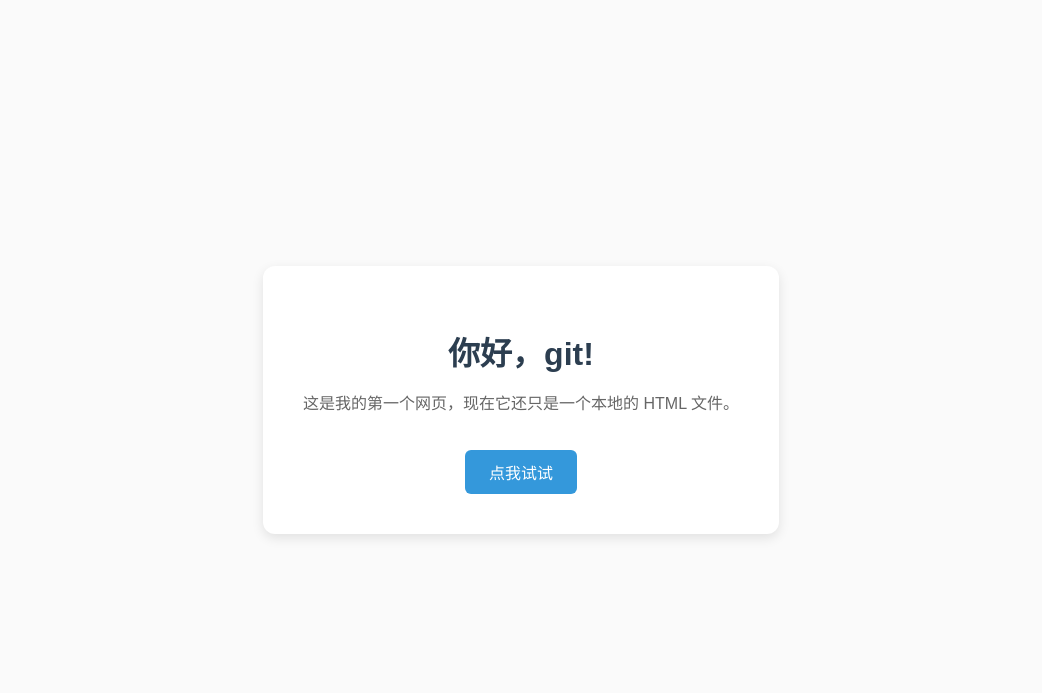
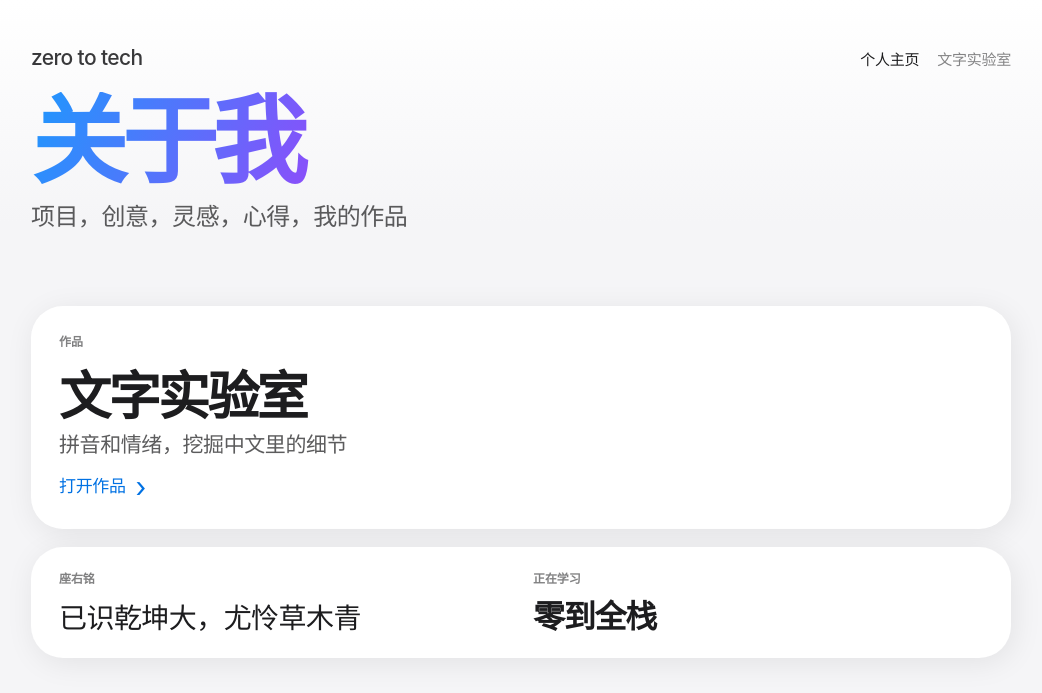
Before and after one commit to sharondong-boop/site2, a plain HTML site: page index.html in a window 1280 px wide. Shown: the whole page, without its empty margins (119-1161 px from the left). Drawn offline with nearby package versions, Linux system fonts and the light colour scheme.

Commit message:
模块化

```diff
--- /dev/null
+++ b/css/cards.css
@@ -0,0 +1,99 @@
+.panel {
+  padding: 24px 28px;
+  background: var(--surface);
+  border-radius: var(--radius-panel);
+  box-shadow: var(--shadow);
+}
+
+/* 卡片的初始状态：藏起来 + 微微下沉，等动画把它们抬起来。
+   cards.js 在浏览器加载完后用 anime.js 给它们做 stagger 入场。 */
+.card {
+  opacity: 0;
+  transform: translateY(24px);
+}
+
+.section-kicker {
+  margin-bottom: 12px;
+  color: var(--text-muted);
+  font-size: 12px;
+  font-weight: 600;
+  line-height: 1.33;
+  letter-spacing: -0.12px;
+}
+
+/* === 作品 panel === */
+.featured-work-panel {
+  display: grid;
+  gap: 8px;
+  padding-top: 28px;
+  padding-bottom: 28px;
+  min-height: 220px;
+  align-content: center;
+}
+
+.featured-title {
+  max-width: 720px;
+  font-size: clamp(34px, 4.2vw, 52px);
+  line-height: 1.04;
+  letter-spacing: -0.05em;
+  font-weight: 600;
+}
+
+.featured-copy {
+  max-width: 520px;
+  color: var(--text-soft);
+  font-size: clamp(17px, 2vw, 21px);
+  line-height: 1.28;
+  letter-spacing: -0.02em;
+}
+
+.featured-link {
+  display: inline-flex;
+  align-items: center;
+  gap: 10px;
+  width: fit-content;
+  margin-top: 6px;
+  transition: opacity 0.2s;
+}
+
+.featured-link:hover { opacity: 0.86; }
+
+.featured-link-label {
+  color: var(--brand);
+  font-size: 17px;
+  line-height: 1.47;
+  letter-spacing: -0.37px;
+}
+
+.arrow {
+  color: var(--brand);
+  font-size: 28px;
+  line-height: 1;
+}
+
+/* === 身份 panel === */
+.identity-panel {
+  display: grid;
+  grid-template-columns: repeat(2, minmax(0, 1fr));
+  gap: 24px;
+  align-items: start;
+  padding-top: 20px;
+  padding-bottom: 20px;
+}
+
+.identity-item { padding-top: 4px; }
+
+.identity-value {
+  font-size: clamp(24px, 3vw, 32px);
+  line-height: 1.12;
+  letter-spacing: -0.04em;
+  font-weight: 600;
+}
+
+.identity-quote {
+  max-width: 520px;
+  font-size: clamp(20px, 2.2vw, 28px);
+  line-height: 1.4;
+  letter-spacing: -0.02em;
+  font-weight: 500;
+}
--- /dev/null
+++ b/css/hero.css
@@ -0,0 +1,46 @@
+.hero-stage {
+  padding: 8px 0 18px;
+  min-height: 36vh;
+  display: grid;
+  align-content: center;
+}
+
+.hero-topline {
+  display: flex;
+  align-items: baseline;
+  justify-content: space-between;
+  gap: 24px;
+  margin-bottom: 22px;
+}
+
+.hero-copy {
+  max-width: 620px;
+}
+
+.brand-eyebrow {
+  color: rgba(29, 29, 31, 0.88);
+  font-size: 21px;
+  font-weight: 500;
+  line-height: 1.14;
+  letter-spacing: -0.03em;
+}
+
+.hero-display {
+  font-size: clamp(56px, 10vw, 96px);
+  line-height: 1.04;
+  letter-spacing: -0.06em;
+  font-weight: 600;
+  background: var(--grad);
+  -webkit-background-clip: text;
+  background-clip: text;
+  color: transparent;
+}
+
+.hero-subtitle {
+  max-width: 540px;
+  margin-top: 10px;
+  color: var(--text-soft);
+  font-size: clamp(18px, 2.2vw, 24px);
+  line-height: 1.28;
+  letter-spacing: -0.02em;
+}
--- /dev/null
+++ b/css/layout.css
@@ -0,0 +1,26 @@
+body {
+  font-family: var(--font);
+  line-height: 1.5;
+  color: var(--text-main);
+  background: var(--page-bg);
+}
+
+.app-shell {
+  min-height: 100vh;
+  background: linear-gradient(180deg, #ffffff 0%, var(--page-bg) 28%, var(--page-bg) 100%);
+}
+
+.page-shell {
+  width: min(var(--maxw), calc(100% - 40px));
+  margin: 0 auto;
+  padding: 0 0 32px;
+}
+
+.dashboard-grid {
+  display: grid;
+  grid-template-columns: repeat(12, minmax(0, 1fr));
+  gap: 18px;
+}
+
+.panel-full { grid-column: span 12; }
+.panel-half { grid-column: span 6; }
--- /dev/null
+++ b/css/nav.css
@@ -0,0 +1,23 @@
+.inline-links {
+  display: inline-flex;
+  flex-wrap: wrap;
+  gap: 18px;
+}
+
+.hero-nav {
+  justify-content: flex-end;
+}
+
+.nav-link {
+  color: rgba(29, 29, 31, 0.54);
+  font-size: 15px;
+  line-height: 1.33;
+  letter-spacing: -0.24px;
+  cursor: pointer;
+  transition: color 0.2s;
+}
+
+.nav-link.active {
+  color: var(--text-main);
+  font-weight: 500;
+}
--- /dev/null
+++ b/css/reset.css
@@ -0,0 +1,5 @@
+*, *::before, *::after { box-sizing: border-box; margin: 0; padding: 0; }
+html, body { min-height: 100%; }
+ul { list-style: none; }
+a { text-decoration: none; color: inherit; }
+button, textarea { font: inherit; }
--- /dev/null
+++ b/css/responsive.css
@@ -0,0 +1,26 @@
+@media (max-width: 834px) {
+  .panel-half { grid-column: span 12; }
+  .result-grid { grid-template-columns: 1fr; }
+  .identity-panel { grid-template-columns: 1fr; }
+  .lab-panel { min-height: auto; }
+}
+
+@media (max-width: 640px) {
+  .page-shell { width: min(var(--maxw), calc(100% - 24px)); }
+  .hero-stage { padding: 12px 0 20px; min-height: auto; }
+  .hero-topline {
+    align-items: flex-start;
+    flex-direction: column;
+    gap: 10px;
+    margin-bottom: 18px;
+  }
+  .hero-display { font-size: 48px; }
+  .hero-subtitle { margin-top: 14px; font-size: 18px; }
+  .brand-eyebrow { font-size: 18px; }
+  .panel { padding: 20px; border-radius: 24px; }
+  .panel-heading h3,
+  .featured-title,
+  .identity-value,
+  .result-badge strong { font-size: 24px; }
+  .identity-quote { font-size: 20px; }
+}
--- /dev/null
+++ b/css/variables.css
@@ -0,0 +1,17 @@
+:root {
+  --page-bg: #f5f5f7;
+  --surface: #ffffff;
+  --surface-soft: #fbfbfd;
+  --text-main: #1d1d1f;
+  --text-soft: rgba(29, 29, 31, 0.72);
+  --text-muted: rgba(29, 29, 31, 0.56);
+  --brand: #0071e3;
+  --border-soft: rgba(29, 29, 31, 0.08);
+  --shadow: 3px 5px 30px rgba(0, 0, 0, 0.08);
+  --grad: linear-gradient(294deg, #ff00f7 0%, #1e98fd 100%);
+  --radius-panel: 32px;
+  --radius-soft: 18px;
+  --maxw: 980px;
+  --font: -apple-system, BlinkMacSystemFont, "SF Pro Display", "SF Pro Text",
+    "PingFang SC", "Hiragino Sans GB", "Microsoft YaHei", sans-serif;
+}
--- a/index.html
+++ b/index.html
@@ -1,19 +1,67 @@
-<!DOCTYPE html>
+<!doctype html>
 <html lang="zh-CN">
   <head>
-    <meta charset="UTF-8">
-    <title>我的第一个网页</title>
-
-    <link rel="stylesheet" href="style.css">
-
+    <meta charset="UTF-8" />
+    <meta name="viewport" content="width=device-width, initial-scale=1.0" />
+    <title>Zero to Tech · 个人主页</title>
+    <link rel="stylesheet" href="css/reset.css" />
+    <link rel="stylesheet" href="css/variables.css" />
+    <link rel="stylesheet" href="css/layout.css" />
+    <link rel="stylesheet" href="css/hero.css" />
+    <link rel="stylesheet" href="css/nav.css" />
+    <link rel="stylesheet" href="css/cards.css" />
+    <link rel="stylesheet" href="css/lab.css" />
+    <link rel="stylesheet" href="css/responsive.css" />
   </head>
   <body>
-    <div class="card">
-    <h1>你好，git!</h1>
-    <p id="msg">这是我的第一个网页，现在它还只是一个本地的 HTML 文件。</p>
-    <button onclick="changeText()">点我试试</button>
+    <div class="app-shell">
+      <div class="page-shell">
+        <main class="page-content">
+          <section class="dashboard-grid">
+
+            <!-- ↓↓↓ 顶部 hero：品牌 + 导航 + 大标题 + 副标题 ↓↓↓ -->
+            <!-- 这一整块在 text-lab.html 里几乎一字不差地又抄了一遍 -->
+            <article class="hero-stage panel-full">
+              <div class="hero-topline">
+                <p class="brand-eyebrow">zero to tech</p>
+                <nav class="inline-links hero-nav">
+                  <a class="nav-link" href="index.html">个人主页</a>
+                  <a class="nav-link" href="text-lab.html">文字实验室</a>
+                </nav>
+              </div>
+              <div class="hero-copy">
+                <h1 class="hero-display">关于我</h1>
+                <p class="hero-subtitle">项目，创意，灵感，心得，我的作品</p>
+              </div>
+            </article>
+            <!-- ↑↑↑ hero 结束 ↑↑↑ -->
+
+            <article class="panel panel-full featured-work-panel card">
+              <p class="section-kicker">作品</p>
+              <p class="featured-title">文字实验室</p>
+              <p class="featured-copy">拼音和情绪，挖掘中文里的细节</p>
+              <a class="featured-link" href="text-lab.html">
+                <span class="featured-link-label">打开作品</span>
+                <span class="arrow">›</span>
+              </a>
+            </article>
+
+            <article class="panel panel-full identity-panel card">
+              <div class="identity-item">
+                <p class="section-kicker">座右铭</p>
+                <p class="identity-value identity-quote">已识乾坤大，尤怜草木青</p>
+              </div>
+              <div class="identity-item">
+                <p class="section-kicker">正在学习</p>
+                <p class="identity-value">零到全栈</p>
+              </div>
+            </article>
+
+          </section>
+        </main>
+      </div>
     </div>
-    <script src="./script.js"></Script>
 
+    <script type="module" src="js/main.js"></script>
   </body>
 </html>
--- /dev/null
+++ b/js/cards.js
@@ -0,0 +1,11 @@
+import { animate, stagger } from "https://cdn.jsdelivr.net/npm/animejs@4/+esm";
+
+export function initCardsAnim() {
+  animate(".card", {
+    opacity: [0, 1],
+    translateY: [24, 0],
+    delay: stagger(120),
+    duration: 700,
+    ease: "outBack",
+  });
+}
--- /dev/null
+++ b/js/main.js
@@ -0,0 +1,7 @@
+import { initNav } from "./nav.js";
+import { initCardsAnim } from "./cards.js";
+import { initScoreAnim } from "./score.js";
+
+initNav();
+initCardsAnim();
+initScoreAnim();
--- /dev/null
+++ b/js/nav.js
@@ -0,0 +1,9 @@
+export function initNav() {
+  var path = location.pathname.split("/").pop() || "index.html";
+  var links = document.querySelectorAll(".nav-link");
+  for (var i = 0; i < links.length; i++) {
+    var href = links[i].getAttribute("href");
+    if (href === path) links[i].classList.add("active");
+    else links[i].classList.remove("active");
+  }
+}
--- /dev/null
+++ b/js/score.js
@@ -0,0 +1,14 @@
+import { animate, scrambleText } from "https://cdn.jsdelivr.net/npm/animejs@4/+esm";
+
+export function initScoreAnim() {
+  var btn = document.querySelector(".primary-button");
+  var scoreEl = document.querySelector("[data-score]");
+  if (!btn || !scoreEl) return;
+
+  btn.addEventListener("click", function () {
+    animate(scoreEl, {
+      innerHTML: scrambleText({ chars: "0-9" }),
+      duration: 1500,
+    });
+  });
+}
--- a/script.js
+++ /dev/null
@@ -1,3 +0,0 @@
- function changeText() {
- document.getElementById('msg').textContent = '你刚刚触发了一段 JavaScript。';
- }
--- a/style.css
+++ /dev/null
@@ -1,36 +0,0 @@
-body {
-        background-color: #fafafa;
-        display: flex;
-        justify-content: center;
-        align-items: center;
-        height: 100vh;
-        margin: 0;
-        font-family: sans-serif;
-      }
-      .card {
-        background: white;
-        padding: 40px;
-        border-radius: 12px;
-        text-align: center;
-        box-shadow: 0 4px 12px rgba(0, 0, 0, 0.1);
-      }
-      h1 {
-        color: #2c3e50;
-        margin-bottom: 12px;
-      }
-      p {
-        color: #666;
-      }
-      button {
-        margin-top: 20px;
-        padding: 10px 24px;
-        background-color: #3498db;
-        color: white;
-        border: none;
-        border-radius: 6px;
-        cursor: pointer;
-        font-size: 16px;
-      }
-      button:hover {
-        background-color: #2980b9;
-      }
```
Also changed, not shown: css/lab.css (added, +108 -0 lines), text-lab.html (added, +88 -0 lines), README.md (added), readme.md (deleted).
